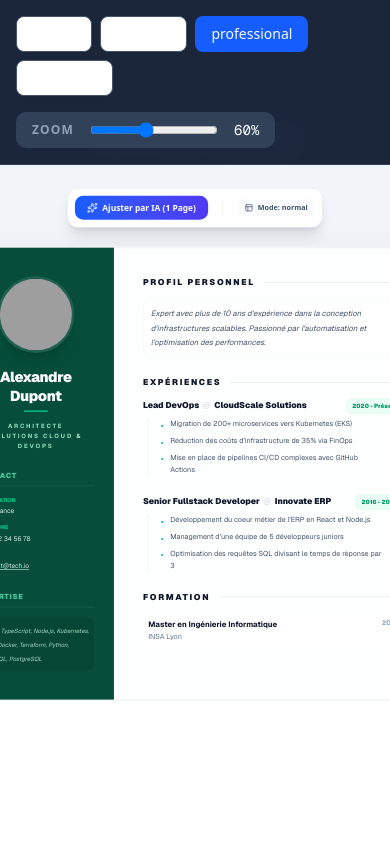
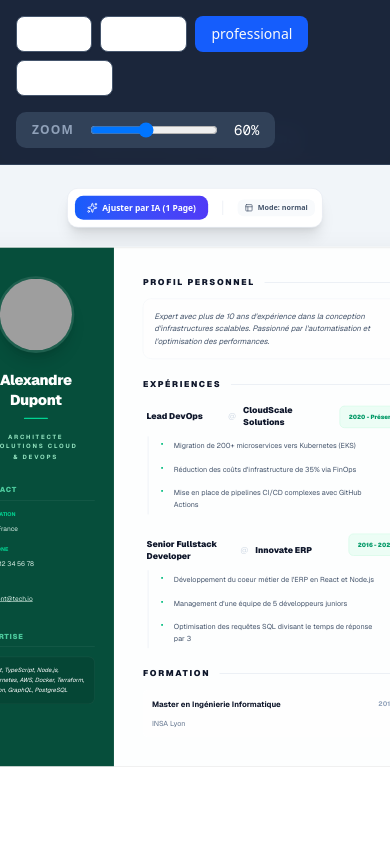
Before and after one commit to NSDKING/coverflowAI, a Next.js app: page /test in a window 390 px wide. Shown: the top 844 px of the page. Built offline with nearby package versions, Linux system fonts and the light colour scheme; grey boxes are pictures that could not be loaded.

Commit message:
refactor: Improve styling and structure of EditableText component for better UI consistency

```diff
--- a/src/components/EditableText.tsx
+++ b/src/components/EditableText.tsx
@@ -1,5 +1,4 @@
-// components/EditableText.tsx
-import { useState, useEffect } from "react";
+import { useState, useEffect, useRef } from "react";
 
 interface Props {
   value: string;
@@ -12,13 +11,26 @@ export default function EditableText({ value, onSave, multiline, className }: Pr
   const [isEditing, setIsEditing] = useState(false);
   const [tempValue, setTempValue] = useState(value);
 
+  // Update local state if external data changes
   useEffect(() => { setTempValue(value); }, [value]);
 
+  // Common styles to prevent jumping
+  // We use border-transparent in display mode so the 2px border space is always there.
+  const sharedStyles = `
+    w-full transition-all duration-200 rounded
+    ${className}
+    border-2 p-1
+    leading-inherit font-inherit text-inherit
+  `;
+
   if (isEditing) {
+    const editStyles = `${sharedStyles} bg-blue-50 border-blue-400 outline-none shadow-inner`;
+
     return multiline ? (
       <textarea
         autoFocus
-        className={`w-full bg-blue-50 border-2 border-blue-400 rounded outline-none p-1 ${className}`}
+        rows={3}
+        className={`${editStyles} block resize-none`}
         value={tempValue}
         onChange={(e) => setTempValue(e.target.value)}
         onBlur={() => { setIsEditing(false); onSave(tempValue); }}
@@ -26,11 +38,16 @@ export default function EditableText({ value, onSave, multiline, className }: Pr
     ) : (
       <input
         autoFocus
-        className={`w-full bg-blue-50 border-2 border-blue-400 rounded outline-none p-1 ${className}`}
+        className={editStyles}
         value={tempValue}
         onChange={(e) => setTempValue(e.target.value)}
         onBlur={() => { setIsEditing(false); onSave(tempValue); }}
-        onKeyDown={(e) => { if (e.key === 'Enter') { setIsEditing(false); onSave(tempValue); } }}
+        onKeyDown={(e) => {
+          if (e.key === 'Enter') {
+            setIsEditing(false);
+            onSave(tempValue);
+          }
+        }}
       />
     );
   }
@@ -38,10 +55,16 @@ export default function EditableText({ value, onSave, multiline, className }: Pr
   return (
     <span
       onDoubleClick={() => setIsEditing(true)}
-      className={`cursor-edit hover:bg-blue-50/50 hover:ring-2 hover:ring-blue-200 rounded transition-all ${className}`}
+      className={`
+        ${sharedStyles}
+        inline-block
+        cursor-text
+        border-transparent
+        hover:bg-blue-50/50 hover:border-blue-200
+      `}
       title="Double-cliquez pour éditer"
     >
-      {value || <span className="text-slate-300 italic">Vide...</span>}
+      {value || <span className="opacity-40 italic">Vide...</span>}
     </span>
   );
 }
```
